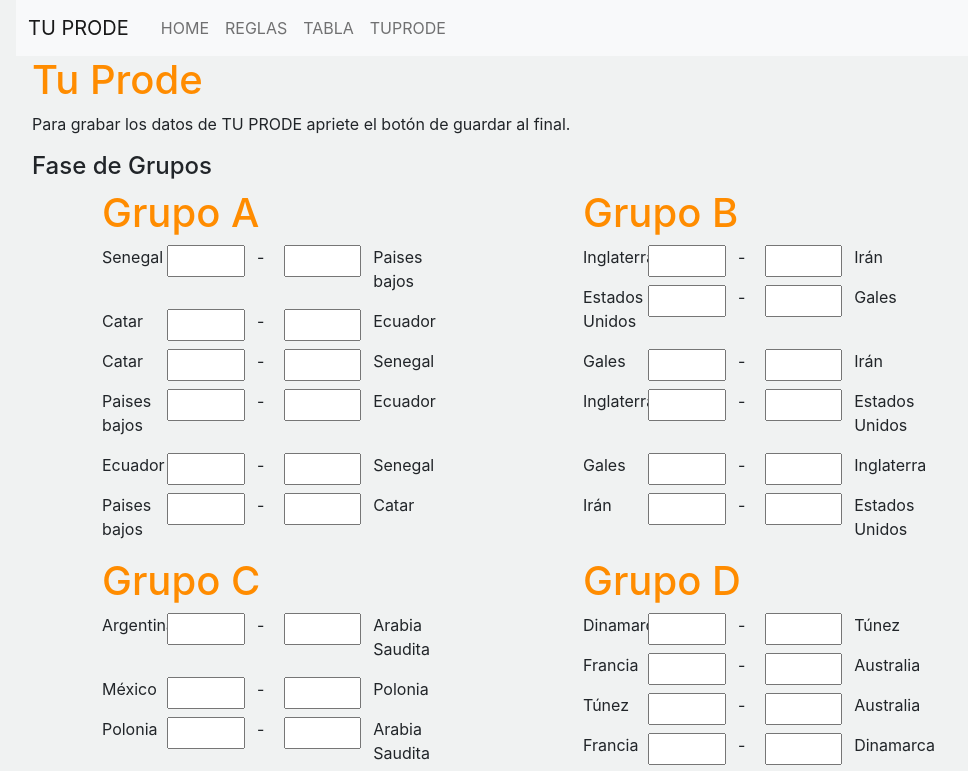
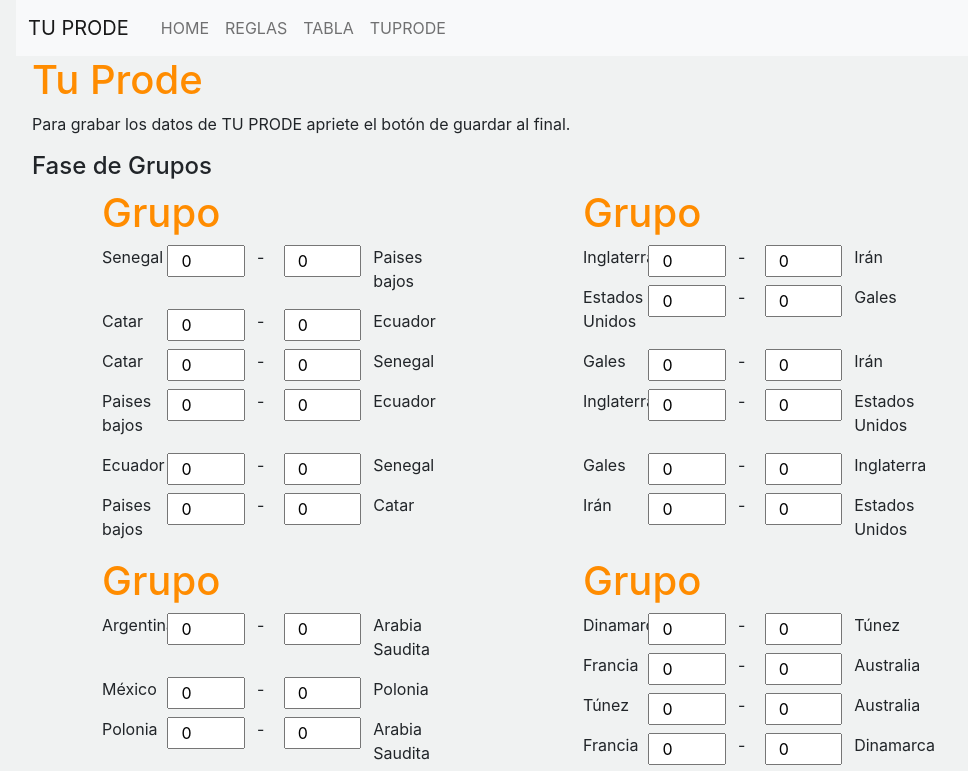
Before and after one commit to NicolasCrucesPastorino/prode-react, a React (Create React App) app: page /superprode in a window 1280 px wide. Shown: the top 771 px of the page, without its empty margins (0-968 px from the left). Built offline with nearby package versions, Linux system fonts and the light colour scheme; no server answers.

Commit message:
falta grupospreliminares

```diff
--- a/src/Components/prode/Grupo.jsx
+++ /dev/null
@@ -1,17 +0,0 @@
-import React from 'react'
-import { Partido } from './Partido'
-
-
-export const Grupo = (props) => {
-    const nombre = props.nombre
-    const partidos =props.partidos
-    const resultados=props.resultados
-    const setresultados=props.setresultados
-
-  return (
-    <div className='containeritem col-md-5'>
-        <h1>Grupo {nombre}</h1>
-        {partidos.map((partido,index)=><Partido index={index} grupo={nombre} resultados={resultados} setresultados={setresultados} equipoA={partido.equipoA} equipoB={partido.equipoB}/>)}
-    </div>
-  )
-}
--- /dev/null
+++ b/src/Components/prode/GrupoPreliminar.jsx
@@ -0,0 +1,17 @@
+import React from 'react'
+import { Partido } from './Partido'
+
+
+export const GrupoPreliminar = (props) => {
+    const nombre = props.nombre
+    const partidos = props.partidos
+    const grupospreliminares = props.grupospreliminares
+    const setgrupospreliminares = props.setgrupospreliminares
+    console.log('part',partidos)
+  return (
+    <div className='containeritem col-md-5'>
+        <h1>Grupo </h1>
+        {partidos.map((partido)=><Partido key={partido.partidoid} grupospreliminares={grupospreliminares} setgrupospreliminares={setgrupospreliminares} partido={partido}/>)}
+    </div>
+  )
+}
--- a/src/Components/prode/Partido.jsx
+++ b/src/Components/prode/Partido.jsx
@@ -3,33 +3,16 @@ import { useEffect } from 'react'
 import { useState } from 'react'
 
 export const Partido = (props) => {
-    const equipoA = props.equipoA
-    const equipoB = props.equipoB
-    const grupo = props.grupo
-    const resultados = props.resultados
-    const setresultados = props.setresultados
-    const index = props.index
 
-    const partidoid= grupo + '-' + index
-    const [resultado, setresultado] = useState({partidoid,equipoA,equipoB,golesequipoA:'',golesequipoB:''})
 
-    useEffect(()=>{
-      const existeresultado=resultados.find(r => r.partidoid===partidoid)
-      if(!existeresultado){
-        setresultados([...resultados,resultado])
-      }else{
-        const updatedresultados=resultados.map(r => {
-          if(r.partidoid===partidoid){
-            return resultado
-          }
-          else{
-            return r
-          }
-        })
-        setresultados(updatedresultados)
+    const grupospreliminares = props.grupospreliminares
+    const setgrupospreliminares = props.setgrupospreliminares
+    const partido = props.partido
 
-      }
-    },[resultado])
+
+    //const [resultado, setresultado] = useState({partidoid,equipoA,equipoB,golesequipoA:'',golesequipoB:''})
+
+
 
 
 
@@ -40,17 +23,22 @@ export const Partido = (props) => {
         return
       }
       goles=parseInt(goles)
-      setresultado({...resultado,[evento.target.name]:goles})
+      if(evento.target.name === 'golesequipoA'){
+        partido.setgolesequipoA(goles)
+      } else if(evento.target.name === 'golesequipoB'){
+        partido.setgolesequipoB(goles)
+      }
+      //setresultado({...resultado,[evento.target.name]:goles})
     }
 
     const style={height:'32px',weight:'32px'}
     return (
     <div className='partidocontainer row' id={''}>
-        <p className='equipo col-md-2'>{equipoA}</p>
-        <input name='golesequipoA' style={style} className='col-md-2' type='number' onChange={handleOnChange} value={resultado.golesequipoA}></input>
+        <p className='equipo col-md-2'>{partido.equipoA}</p>
+        <input name='golesequipoA' style={style} className='col-md-2' type='number' onChange={handleOnChange} value={partido.golesequipoA}></input>
         <p className='col-md-1'> - </p>
-        <input name='golesequipoB' style={style} className='col-md-2' type='number' onChange={handleOnChange} value={resultado.golesequipoB}></input>
-        <p className='equipo col-md-2'>{equipoB}</p>
+        <input name='golesequipoB' style={style} className='col-md-2' type='number' onChange={handleOnChange} value={partido.golesequipoB}></input>
+        <p className='equipo col-md-2'>{partido.equipoB}</p>
     </div>
   )
 }
--- /dev/null
+++ b/src/Components/prode/preliminares/Models/Grupo.js
@@ -0,0 +1,9 @@
+import Partido from "./Partido"
+
+class Grupo{
+    constructor (nombre, paresdeequipo=[]){
+        this.nombre = nombre
+        this.partidos = paresdeequipo.map(par => new Partido(this.nombre, par.equipoA, par.equipoB))
+    }
+}
+export default Grupo
--- /dev/null
+++ b/src/Components/prode/preliminares/Models/Partido.js
@@ -0,0 +1,30 @@
+class Partido {
+    constructor(nombregrupo, equipoA, equipoB){
+        this.partidoid = nombregrupo + '-' + equipoA + '-' +equipoB
+        this.equipoA = equipoA
+        this.equipoB = equipoB
+        this.golesequipoA = 0
+        this.golesequipoB = 0
+    }
+        setgolesequipoA(goles){
+            if(isNaN(goles)){
+                goles=parseInt(goles)
+            }
+            if(goles<0){
+                throw Error('los goles deben ser numeros positivos')
+
+            }
+            this.golesequipoA=goles
+        }
+            setgolesequipoB(goles){
+                if(isNaN(goles)){
+                    goles=parseInt(goles)
+                }
+                if(goles<0){
+                    throw Error('los goles deben ser numeros positivos')
+
+                }
+                this.golesequipoB=goles
+            }
+    }
+ export default Partido
--- a/src/Components/prode/preliminares/Preliminares.jsx
+++ b/src/Components/prode/preliminares/Preliminares.jsx
@@ -1,8 +1,13 @@
+import { useState } from "react";
 import { equipos } from "../../../Constantes"
-import { Grupo } from "../Grupo"
+import { GrupoPreliminar } from "../GrupoPreliminar";
+import Grupo from "./Models/Grupo";
+//import { Grupo } from "../Grupo"
+
+
 export const Preliminares = (props) => {
     const resultados = props.resultados;
-    const setresultados = props.setresultados;
+   //const setresultados = props.setresultados;
 
     const {
         grupoA,
@@ -25,17 +30,23 @@ export const Preliminares = (props) => {
         { nombre: 'G', partidos: [{ equipoA: grupoG.SUIZA, equipoB: grupoG.CAMERUN }, { equipoA: grupoG.BRASIL, equipoB: grupoG.SERBIA }, { equipoA: grupoG.CAMERUN, equipoB: grupoG.SERBIA }, { equipoA: grupoG.BRASIL, equipoB: grupoG.SUIZA }, { equipoA: grupoG.SERBIA, equipoB: grupoG.SUIZA }, { equipoA: grupoG.CAMERUN, equipoB: grupoG.BRASIL }] },
         { nombre: 'H', partidos: [{ equipoA: grupoH.URUGUAY, equipoB: grupoH.COREA_DEL_SUR }, { equipoA: grupoH.PORTUGAL, equipoB: grupoH.GHANA }, { equipoA: grupoH.COREA_DEL_SUR, equipoB: grupoH.GHANA }, { equipoA: grupoH.PORTUGAL, equipoB: grupoH.URUGUAY }, { equipoA: grupoH.GHANA, equipoB: grupoH.URUGUAY }, { equipoA: grupoH.COREA_DEL_SUR, equipoB: grupoH.PORTUGAL }] }
       ]
+
+      const objetogrupos = grupos.map(grupo => new Grupo(grupo.nombre, grupo.partidos))
+
+      const [grupospreliminares, setgrupospreliminares] = useState(objetogrupos)
+      console.log('obj pre',grupospreliminares)
     return (
         <div className='container row mx-auto'>
             {
-                grupos.map(grupo =>
-                    <Grupo key={grupo.nombre}
-                        resultados={resultados}
-                        setresultados={setresultados}
-                        nombre={grupo.nombre}
-                        partidos={grupo.partidos} >
-                    </Grupo>
-                )
+                grupospreliminares.map(grupoPreliminar =>(
+                    <GrupoPreliminar
+                        key={grupoPreliminar.nombre}
+                        nombre={grupoPreliminar.nombre}
+                        partidos={grupoPreliminar.partidos}
+                        grupospreliminares={grupospreliminares}
+                        setgrupospreliminares={setgrupospreliminares}
+                    />
+                ) )
             }
         </div>
     )
--- a/src/Pages/TuProdeGenerico.jsx
+++ b/src/Pages/TuProdeGenerico.jsx
@@ -23,7 +23,7 @@ export const TuProdeGenerico = (props) => {
 
         if(prodeusuario){
           if(prodeusuario.torneo) { settorneo(prodeusuario.torneo) }
-          if(prodeusuario.restultados) { setresultados([...prodeusuario.resultados]) }
+          //if(prodeusuario.resultados) { setresultados([...prodeusuario.resultados]) }
           if(prodeusuario.octavos) { setoctavos(prodeusuario.octavos) }
         }
       }
```
